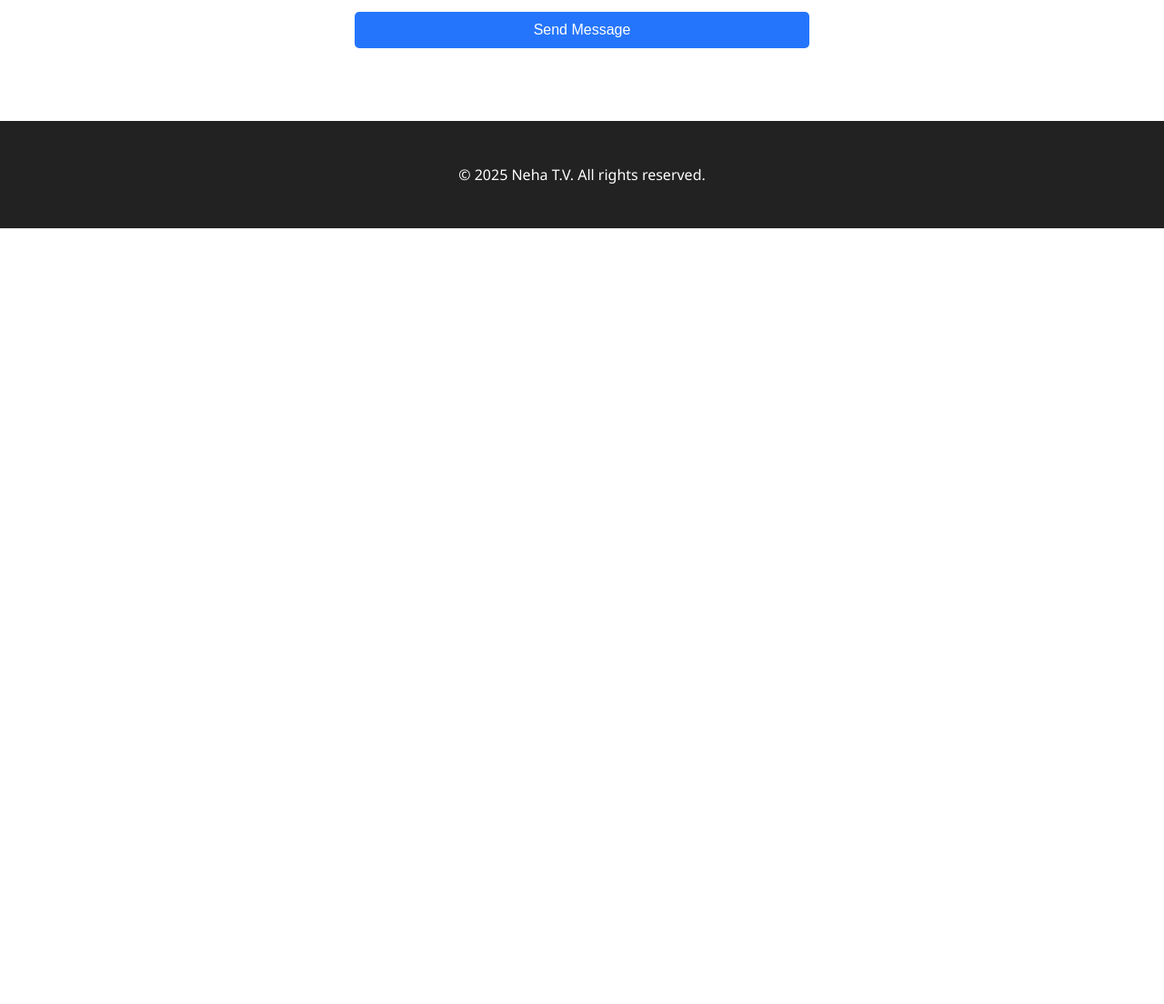
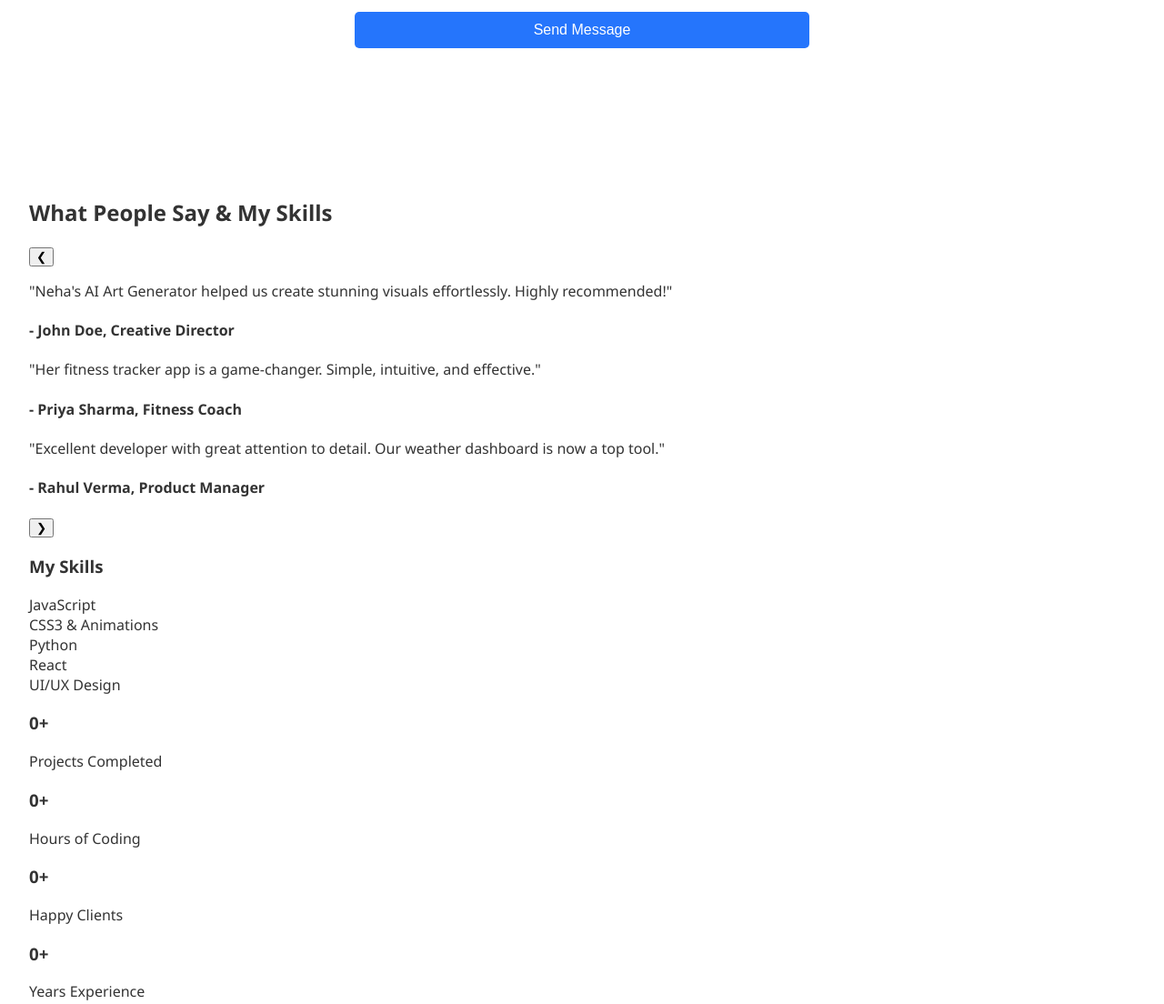
Before and after one commit to NehaTV11/Portfolio-website, a plain HTML site: page index.html in a window 1280 px wide. Shown: the part 1502-2606 px from the top of the page at 91% size. Before the commit the page ends 1753 px from the top, so only its background shows below. Drawn offline with Linux system fonts and the light colour scheme.

Commit message:
Added testimonials, skills, and counters section

```diff
--- a/index.html
+++ b/index.html
@@ -52,6 +52,85 @@
             <div id="formMessage"></div>
         </form>
     </section>
+    <!-- ====== New Features Section: Testimonials & Skills ====== -->
+<section id="extraFeatures" class="section extra-features">
+  <h2>What People Say & My Skills</h2>
+
+  <!-- Testimonials Carousel -->
+  <div class="testimonials-carousel">
+    <button class="carousel-btn prev-btn" aria-label="Previous testimonial">&#10094;</button>
+    <div class="testimonial-slide active">
+      <p>"Neha's AI Art Generator helped us create stunning visuals effortlessly. Highly recommended!"</p>
+      <h4>- John Doe, Creative Director</h4>
+    </div>
+    <div class="testimonial-slide">
+      <p>"Her fitness tracker app is a game-changer. Simple, intuitive, and effective."</p>
+      <h4>- Priya Sharma, Fitness Coach</h4>
+    </div>
+    <div class="testimonial-slide">
+      <p>"Excellent developer with great attention to detail. Our weather dashboard is now a top tool."</p>
+      <h4>- Rahul Verma, Product Manager</h4>
+    </div>
+    <button class="carousel-btn next-btn" aria-label="Next testimonial">&#10095;</button>
+  </div>
+
+  <!-- Skills Section -->
+  <div class="skills-container">
+    <h3>My Skills</h3>
+    <div class="skill">
+      <span>JavaScript</span>
+      <div class="skill-bar">
+        <div class="skill-progress" data-progress="90%"></div>
+      </div>
+    </div>
+    <div class="skill">
+      <span>CSS3 & Animations</span>
+      <div class="skill-bar">
+        <div class="skill-progress" data-progress="85%"></div>
+      </div>
+    </div>
+    <div class="skill">
+      <span>Python</span>
+      <div class="skill-bar">
+        <div class="skill-progress" data-progress="75%"></div>
+      </div>
+    </div>
+    <div class="skill">
+      <span>React</span>
+      <div class="skill-bar">
+        <div class="skill-progress" data-progress="70%"></div>
+      </div>
+    </div>
+    <div class="skill">
+      <span>UI/UX Design</span>
+      <div class="skill-bar">
+        <div class="skill-progress" data-progress="80%"></div>
+      </div>
+    </div>
+  </div>
+
+  <!-- Animated Counters -->
+  <div class="counters-container">
+    <div class="counter-box">
+      <h3><span class="counter" data-target="120">0</span>+</h3>
+      <p>Projects Completed</p>
+    </div>
+    <div class="counter-box">
+      <h3><span class="counter" data-target="500">0</span>+</h3>
+      <p>Hours of Coding</p>
+    </div>
+    <div class="counter-box">
+      <h3><span class="counter" data-target="15">0</span>+</h3>
+      <p>Happy Clients</p>
+    </div>
+    <div class="counter-box">
+      <h3><span class="counter" data-target="8">0</span>+</h3>
+      <p>Years Experience</p>
+    </div>
+  </div>
+</section>
+
+<!-- ====== Add related styles to style.css and functionality to script.js ====== -->
 
     <footer>
         <p>&copy; 2025 Neha T.V. All rights reserved.</p>
```
